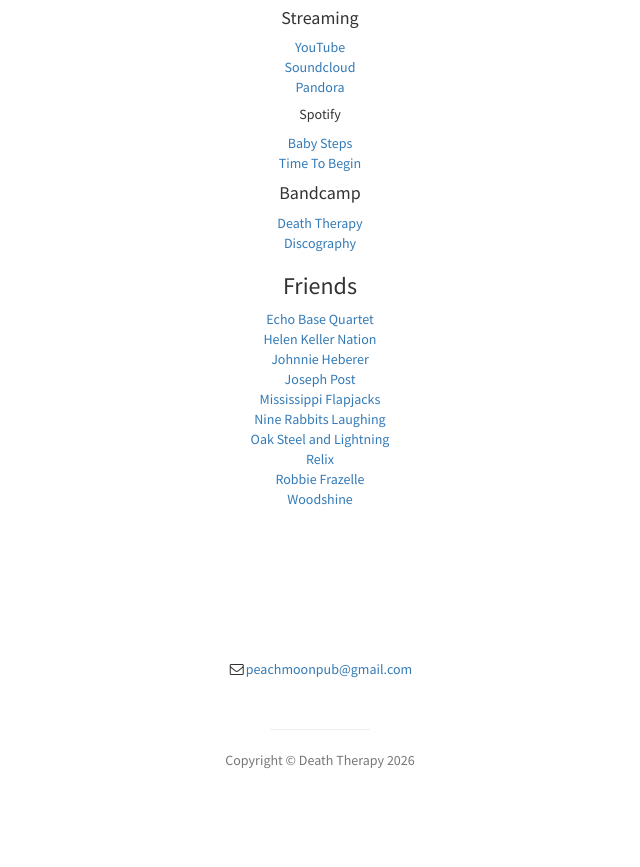
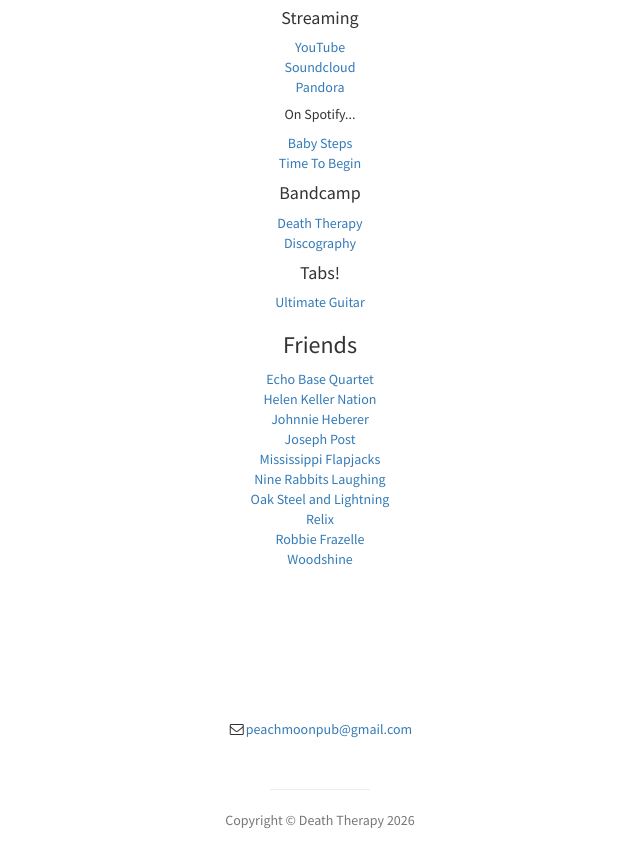
Before and after one commit to deaththerapy/deaththerapy.github.io, a website: page src/index.jade in a window 1280 px wide. Shown: the part 1864-2731 px from the top of the page, without its empty margins (320-960 px from the left). Drawn offline with nearby package versions, Linux system fonts and the light colour scheme; files that its build step writes are made by us from their sources.

Commit message:
added ultimate guitar link

```diff
--- a/src/index.jade
+++ b/src/index.jade
@@ -109,7 +109,7 @@
 				a(href='https://soundcloud.com/johnanthonyclark') Soundcloud
 				br
 				a(href='http://www.pandora.com/john-clark-rock') Pandora
-				h5 Spotify
+				h5 On Spotify...
 				a(href='https://open.spotify.com/album/6mlvBH0cdvWzwG7StLIRRl') Baby Steps
 				br
 				a(href='https://open.spotify.com/album/6XXF35kTAbMJRGwvmtY27M') Time To Begin
@@ -117,6 +117,8 @@
 				a(href='https://johnclark2.bandcamp.com/album/death-therapy') Death Therapy
 				br
 				a(href='https://johnclark2.bandcamp.com/music') Discography
+				h4 Tabs!
+				a(href='https://www.ultimate-guitar.com/tabs/john_clark_tabs.htm') Ultimate Guitar
 
 				h3 Friends
 				a(href='https://www.facebook.com/theebq/?fref=ts') Echo Base Quartet
```
